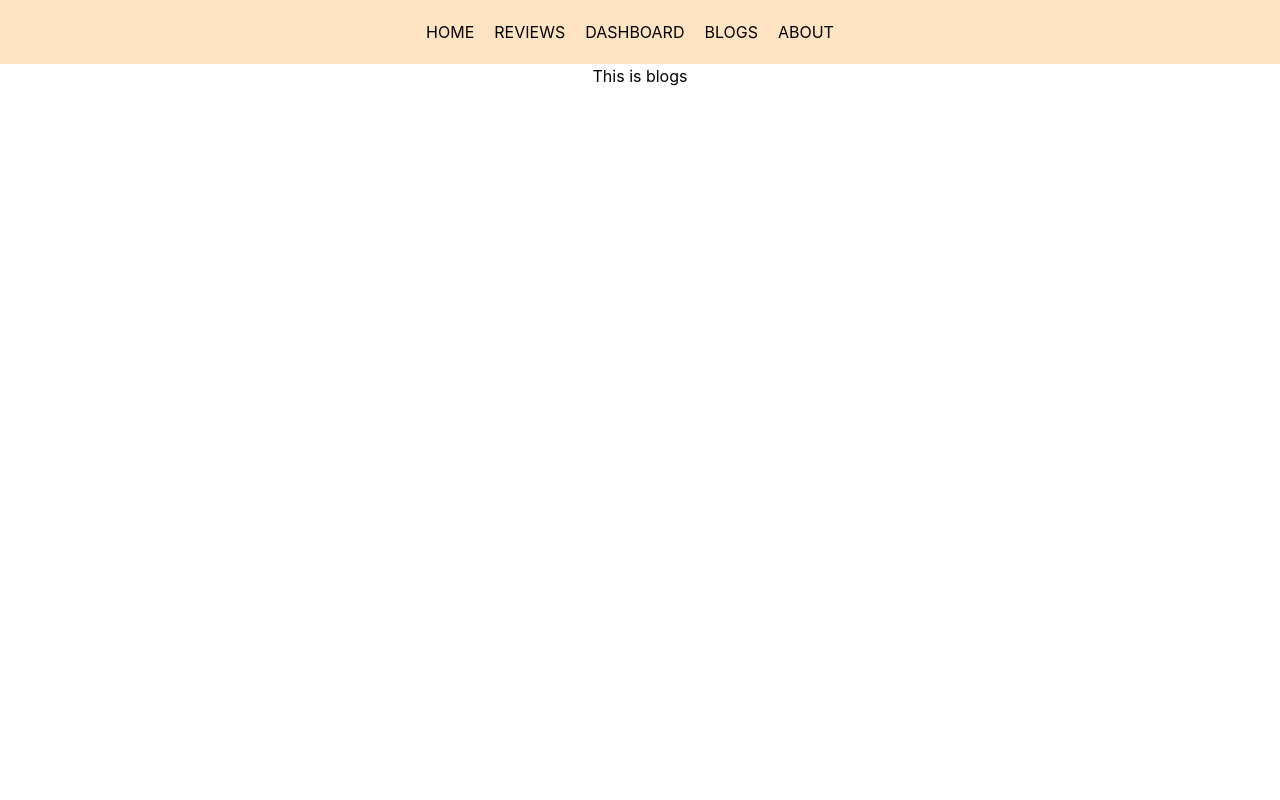
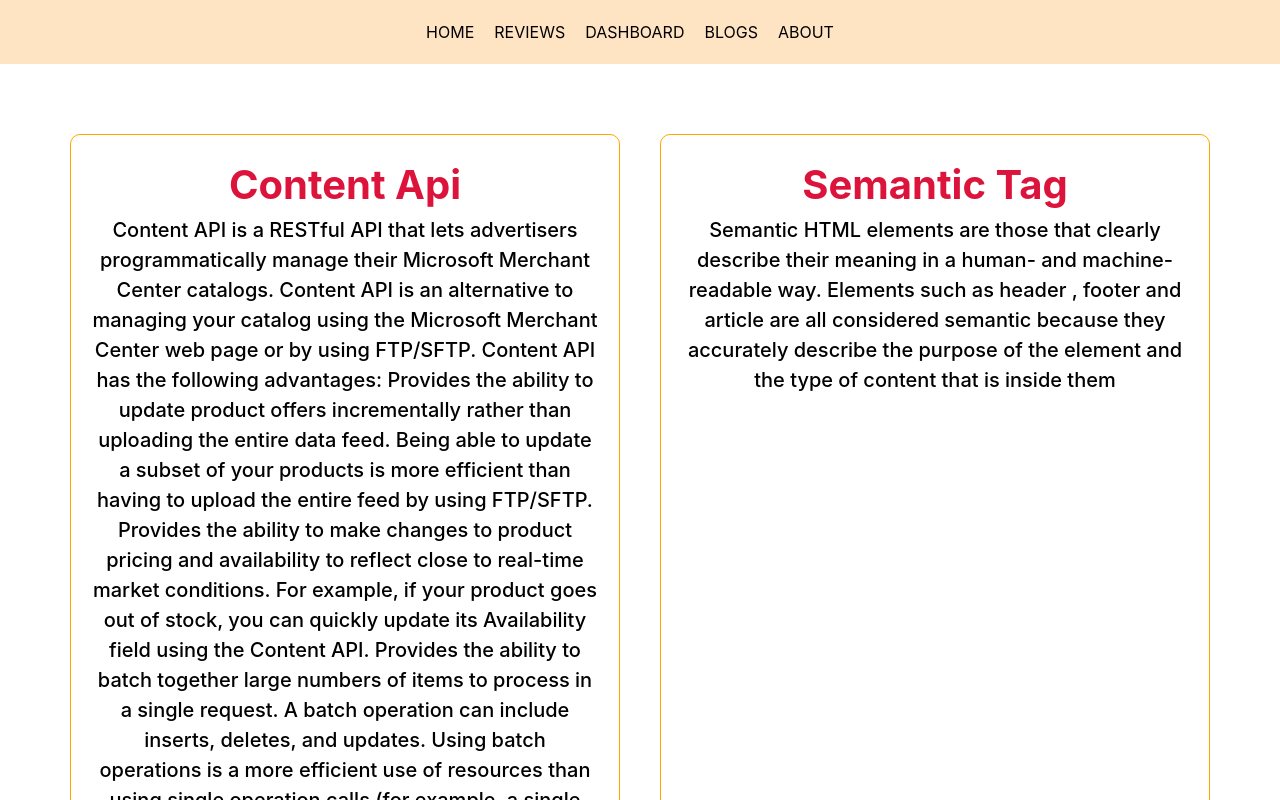
Before and after one commit to Redoyan2/product-Analysis-lamp-Zone-, a React (Create React App) app: page /blogs in a window 1280 px wide. Shown: the top 800 px of the page. Built offline with nearby package versions, Linux system fonts and the light colour scheme.

Commit message:
Blogs done

```diff
--- a/src/About/About.js
+++ b/src/About/About.js
@@ -3,9 +3,9 @@ import React from 'react';
 const About = () => {
     return (
         <div>
-           <h1>This is about </h1>
+           <h1>This is About Page!!!!! </h1>
         </div>
     );
 };
 
-export default About;<h1>This is about </h1>
+export default About;
--- /dev/null
+++ b/src/Blogs/Blogs.css
@@ -0,0 +1,24 @@
+
+
+.content-container{
+    display: grid;
+    grid-template-columns:repeat(2, 1fr);
+    margin: 50px;
+}
+.content-box{
+    margin: 20px;
+    padding: 20px;
+    border:1px solid orange ;
+    border-radius: 10px;
+
+}
+.content-box h1{
+    font-size: 40px;
+    font-weight: 700;
+    color: crimson;
+}
+.content-box p {
+    font-size: 20px;
+    color: black;
+    font-weight: 500;
+}
--- a/src/Blogs/Blogs.js
+++ b/src/Blogs/Blogs.js
@@ -1,11 +1,39 @@
 import React from 'react';
+import './Blogs.css';
 
 const Blogs = () => {
     return (
-        <div>
-           <h1>This is blogs </h1>
+        <div className='content-container'>
+            <div className='content-box'>
+                <h1>Content Api</h1>
+                <p>
+                    Content API is a RESTful API that lets advertisers programmatically manage their Microsoft Merchant Center catalogs. Content API is an alternative to managing your catalog using the Microsoft Merchant Center web page or by using FTP/SFTP. Content API has the following advantages:
+
+                    Provides the ability to update product offers incrementally rather than uploading the entire data feed. Being able to update a subset of your products is more efficient than having to upload the entire feed by using FTP/SFTP.
+
+                    Provides the ability to make changes to product pricing and availability to reflect close to real-time market conditions. For example, if your product goes out of stock, you can quickly update its Availability field using the Content API.
+
+                    Provides the ability to batch together large numbers of items to process in a single request. A batch operation can include inserts, deletes, and updates. Using batch operations is a more efficient use of resources than using single operation calls (for example, a single insert operation).
+
+                    Provides the ability to download catalog status reports.
+
+                    Provides the ability to manage your catalogs programmatically.
+                </p>
+            </div>
+            <div className='content-box'>
+                <h1>Semantic Tag </h1>
+                <p>
+
+                    Semantic HTML elements are those that clearly describe their meaning in a human-
+                    and machine-readable way. Elements such as header , footer and article are all
+                    considered semantic because they accurately
+                    describe the purpose of the element and the type of content that is inside them
+
+                </p>
+            </div>
+
         </div>
     );
 };
 
-export default Blogs;<h1>This is blogs </h1>
+export default Blogs; <h1>This is blogs </h1>
--- a/src/Dashboard/Dashboard.js
+++ b/src/Dashboard/Dashboard.js
@@ -1,5 +1,5 @@
 import './Dashboard.css';
-import { Area, Bar, BarChart, CartesianGrid, ComposedChart, Legend, Line, LineChart, Pie, PieChart, Tooltip, XAxis, YAxis, } from 'recharts';
+import { Area, Bar, BarChart, CartesianGrid, ComposedChart, Line, LineChart, Tooltip, XAxis, YAxis, } from 'recharts';
 import data from './data.json';
 
 const Dashboard = () => {
```
Also changed, not shown: public/README.md (deleted), 1 other file (tests, documents, lock files or other folders).
